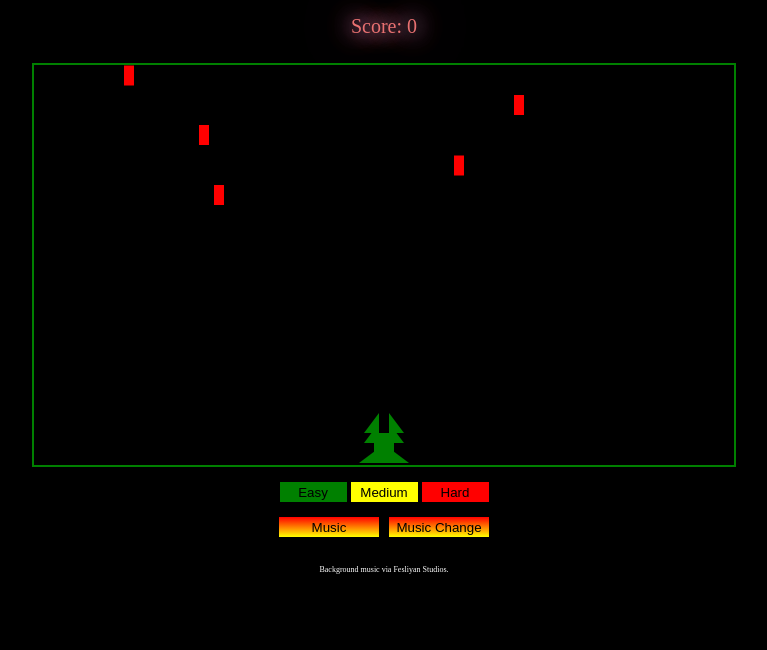
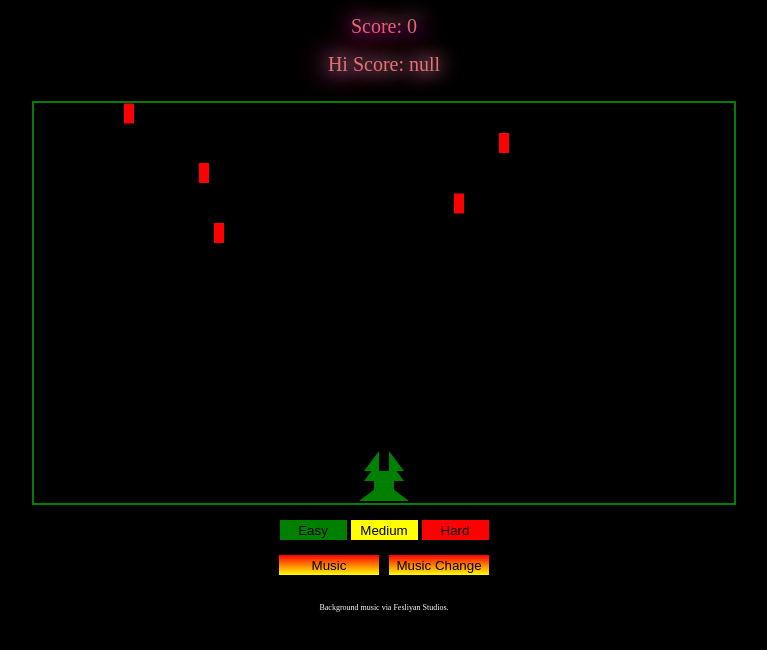
Before and after one commit to nexussim/Space-Fighter, a plain HTML site: page index.html in a window 1280 px wide. Shown: the whole page, without its empty margins (256-1023 px from the left). Drawn offline with Linux system fonts and the light colour scheme.

Commit message:
Added basic localStorage for hi score.

```diff
--- a/app.js
+++ b/app.js
@@ -75,7 +75,7 @@ function gameloop() {
                 score -= 10;
             }
         }
-
+        /* PLAYER SHIP */
         /* TOP LEFT */
         ctx.beginPath();
         ctx.fillStyle = 'green';
@@ -134,8 +134,12 @@ function init() {
 
 const scoreBoard = () => {
 
-    let scoreElement = document.getElementById('score')
+    let scoreElement = document.getElementById('score');
+    let hiScore = document.getElementById('hiScore');
+    myHiScore = localStorage.getItem('hiScore')
     scoreElement.innerHTML = `Score: ${score}`;
+    hiScore.innerHTML = `Hi Score: ${myHiScore}`;
+    storeScore();
 
 }
 
@@ -238,7 +242,7 @@ document.onkeyup = function(e) {
 
 const randomCoor = () => {
 
-    let num = Math.random() * (680 - 20) + 40;
+    let num = Math.random() * (670 - 30) + 40;
     let decimal = num / 15;
     return Math.round(decimal) * 15;
 
@@ -285,4 +289,12 @@ musicChoice.addEventListener('ended', function() {
     this.play();
 }, false);
 
+const storeScore = () => {
+    let hiScore = localStorage.getItem('hiScore');
+    if (score > hiScore) {
+        localStorage.setItem("hiScore", score)
+    }
+
+}
+
 init();
--- a/index.html
+++ b/index.html
@@ -13,6 +13,9 @@
     <body>
         <div id="scoreCard">
             <div id="score">Score:</div>
+        </div>
+        <div id="hiScoreCard">
+            <div id="hiScore">Hi Score:</div>
         </div>
         <div id="canvasContainer">
             <canvas id="canvas" width="700" height="400">
--- a/styles.css
+++ b/styles.css
@@ -12,7 +12,23 @@ body {
     user-select: none;
 }
 
+#hiScore {
+    display: flex;
+    justify-content: center;
+    margin-top: 15px;
+    margin-bottom: 0;
+    font-size: 20px;
+    user-select: none;
+}
+
 #score {
+    color: rgb(233, 113, 113);
+    -webkit-animation: glow 1s ease-in-out infinite alternate;
+    -moz-animation: glow 1s ease-in-out infinite alternate;
+    animation: glow 1s ease-in-out infinite alternate;
+}
+
+#hiScoreCard {
     color: rgb(233, 113, 113);
     -webkit-animation: glow 1s ease-in-out infinite alternate;
     -moz-animation: glow 1s ease-in-out infinite alternate;
```
